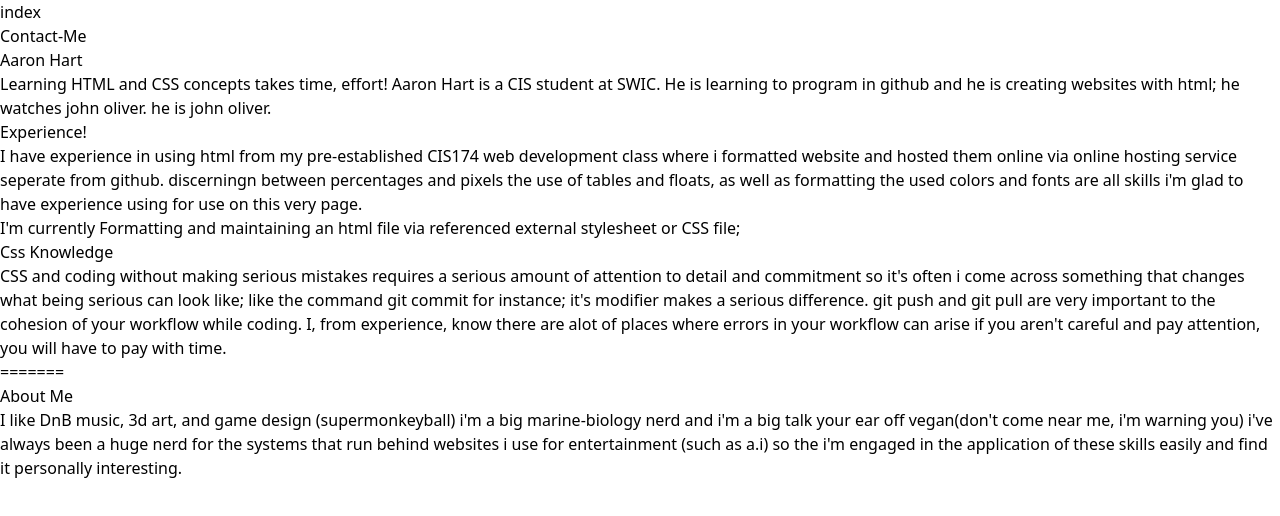
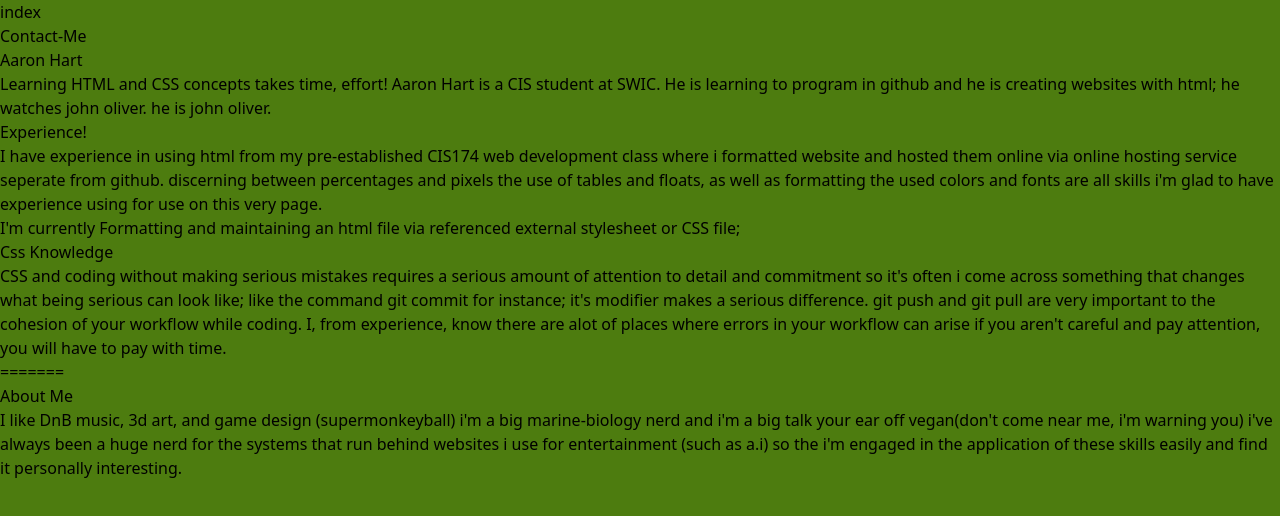
Before and after one commit to SWIC-177/html-css-skills-demo-GenoyVI, a website built with Vite: page index.html in a window 1280 px wide. Built offline with nearby package versions, Linux system fonts and the light colour scheme.

Commit message:
made tailwind adjustments to index.html

```diff
--- a/index.html
+++ b/index.html
@@ -1,4 +1,4 @@
-<!DOCTYPE html>
+<!doctype html>
 <html lang="en">
   <head>
     <meta charset="UTF-8" />
@@ -11,7 +11,7 @@
     <link rel="stylesheet" href="./style.css" />
   </head>
 
-  <body>
+  <body class="bg-lime-700">
     <nav>
       <ul>
         <li><a href="index.html">index</a></li>
@@ -33,7 +33,7 @@
       <p>
         I have experience in using html from my pre-established CIS174 web
         development class where i formatted website and hosted them online via
-        online hosting service seperate from github. discerningn between
+        online hosting service seperate from github. discerning between
         percentages and pixels the use of tables and floats, as well as
         formatting the used colors and fonts are all skills i'm glad to have
         experience using for use on this very page.
```
